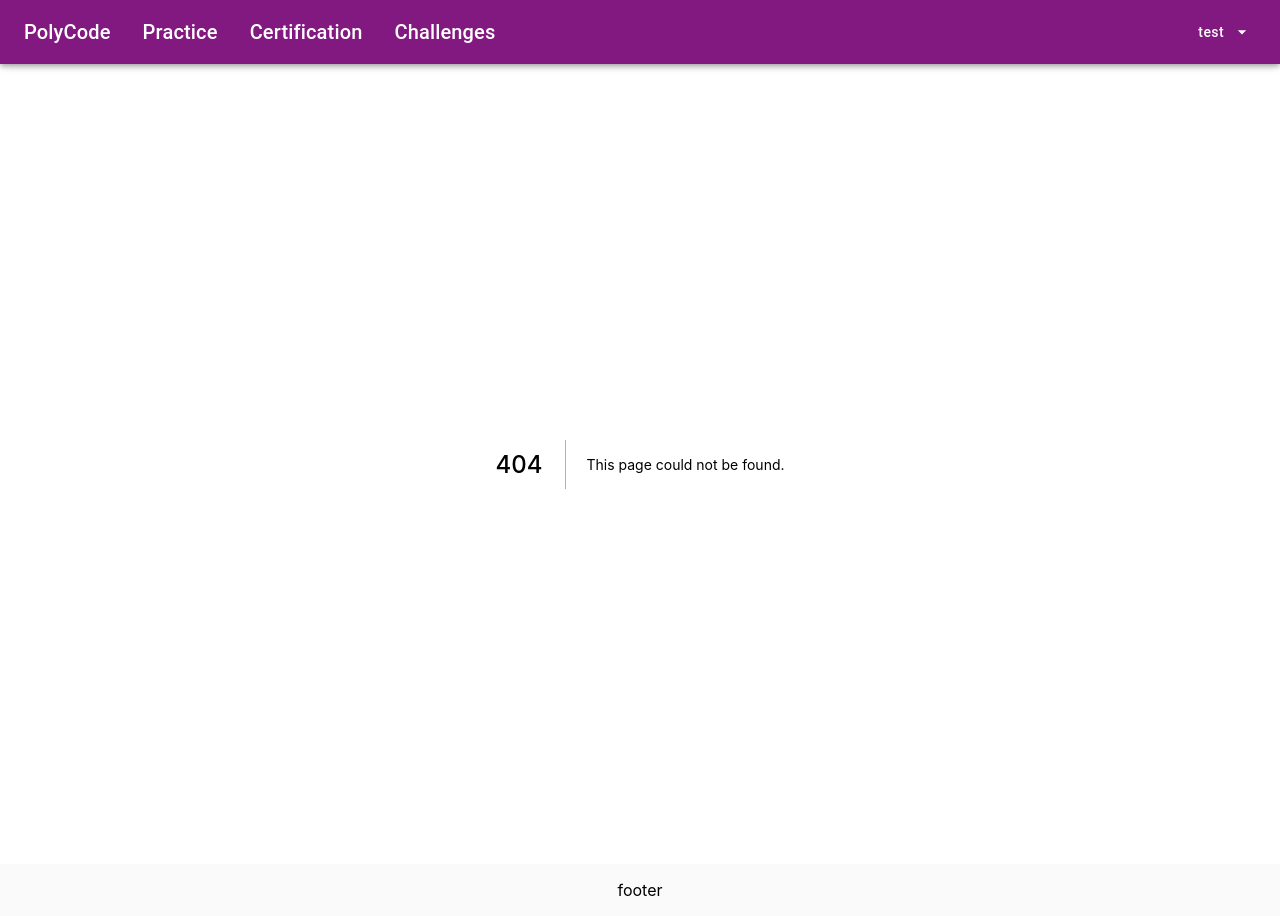
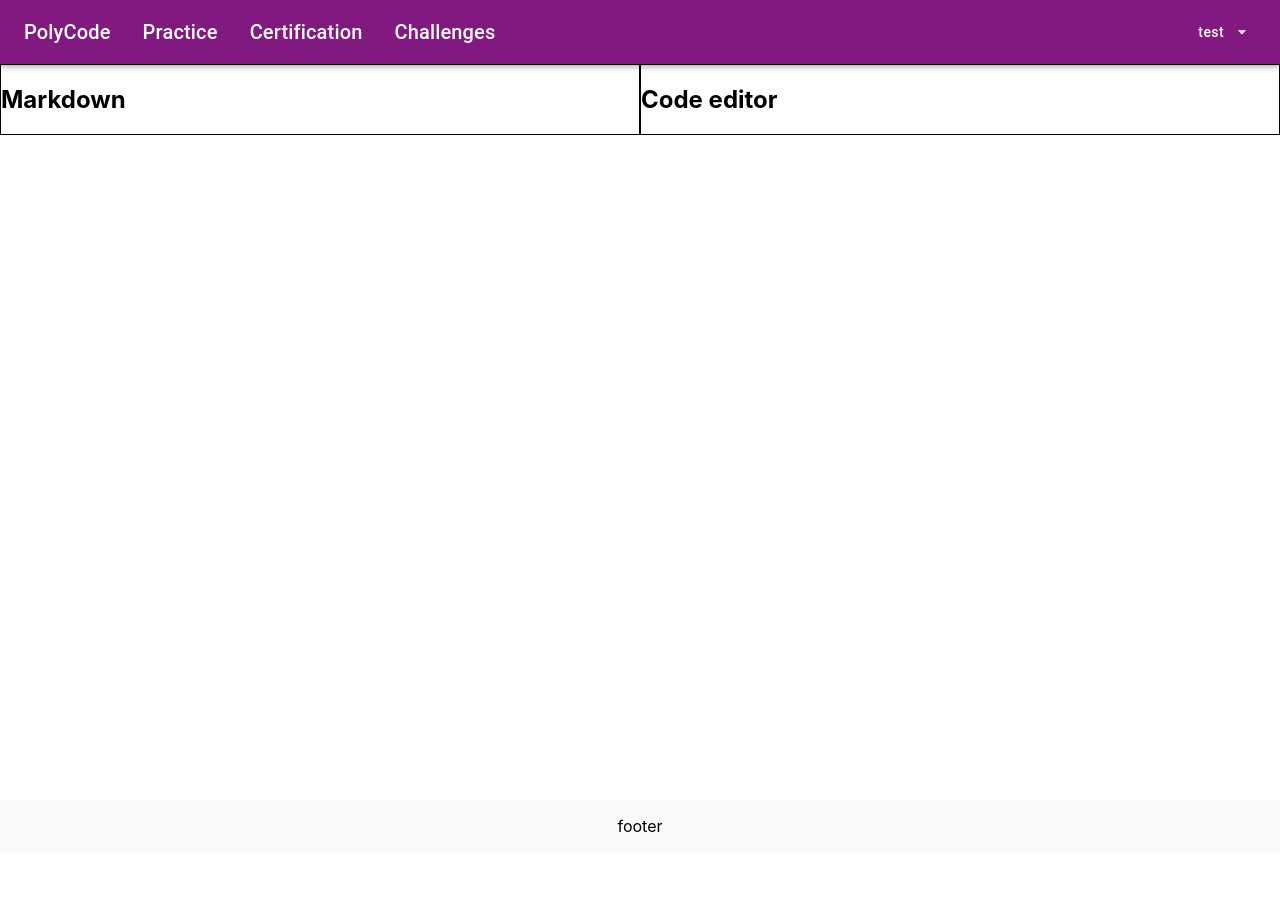
Before and after one commit to NilsPonsard/polycode-poc-front, a Next.js app: page /editor/1 in a window 1280 px wide. Before the commit this address had no page. After the commit the page ends 852 px from the top, so only its background shows below. Built offline with nearby package versions, Linux system fonts and the light colour scheme.

Commit message:
feat(page): add editor page

```diff
--- /dev/null
+++ b/pages/editor/[exerciseId].tsx
@@ -0,0 +1,20 @@
+import { useRouter } from 'next/router';
+import styles from '../../styles/Editor.module.css';
+
+export default function Editor() {
+  const router = useRouter();
+
+  const exerciseId = router.query.exerciseId;
+
+  return (
+    <div className={styles.container}>
+      <div>
+        <h2>Markdown</h2>
+      </div>
+
+      <div>
+        <h2>Code editor</h2>
+      </div>
+    </div>
+  );
+}
--- /dev/null
+++ b/styles/Editor.module.css
@@ -0,0 +1,8 @@
+.container {
+  display: flex;
+  flex-direction: row;
+}
+.container div {
+  width: 50%;
+  border: 1px solid black;
+}
```
